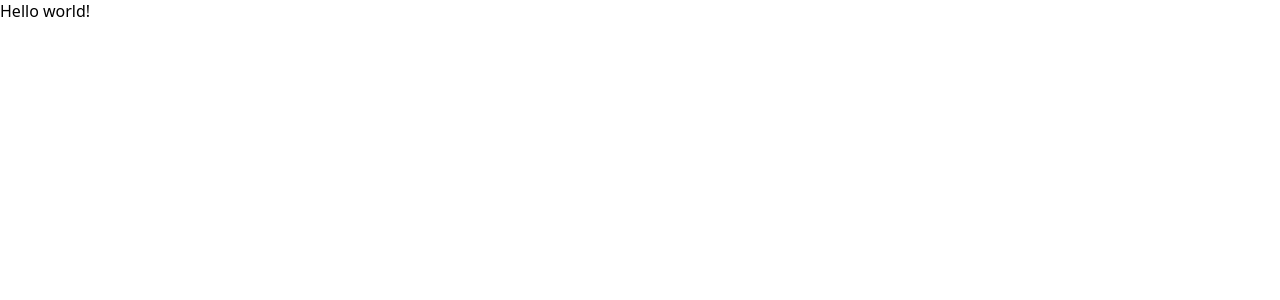
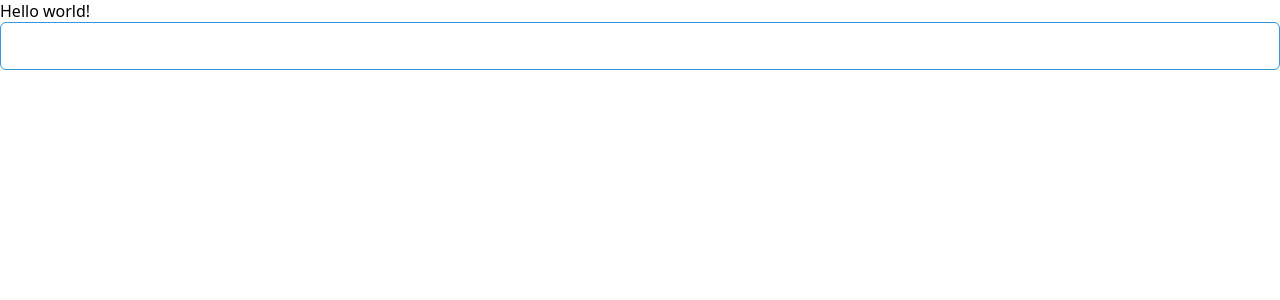
Before and after one commit to inoplanetyanya/tic-tac-toe-fe-angular, an Angular app: page / in a window 1280 px wide. Shown: the top 300 px of the page. Built offline with nearby package versions, Linux system fonts and the light colour scheme.

Commit message:
add app-input

```diff
--- a/src/app/app.html
+++ b/src/app/app.html
@@ -2,4 +2,6 @@
   class="app"
 >
   Hello world!
+
+  <app-input/>
 </main>
--- a/src/app/app.ts
+++ b/src/app/app.ts
@@ -1,11 +1,12 @@
 import { Component, signal } from '@angular/core';
 import { RouterOutlet } from '@angular/router';
+import { AppInput } from './shared/ui/app-input/app-input';
 
 @Component({
   selector: 'app-root',
-  imports: [RouterOutlet],
+  imports: [RouterOutlet, AppInput],
   templateUrl: './app.html',
-  styleUrl: './app.scss'
+  styleUrl: './app.scss',
 })
 export class App {
   protected readonly title = signal('angular');
--- /dev/null
+++ b/src/app/shared/ui/app-input/app-input.html
@@ -0,0 +1,13 @@
+<div class="field-container">
+  <input
+    [value]="value()"
+    [placeholder]="placeholder()"
+    [type]="type()"
+    [class.has-error]="error()"
+    (input)="onInput($event)"
+  />
+
+  @if (error()) {
+    <span class="field-error">{{ error() }}</span>
+  }
+</div>
--- /dev/null
+++ b/src/app/shared/ui/app-input/app-input.scss
@@ -0,0 +1,36 @@
+.field-container {
+  display: flex;
+  flex-direction: column;
+  gap: 0.5rem;
+  width: 100%;
+  margin-bottom: 1.25rem;
+}
+
+input {
+  width: 100%;
+  padding: 0.75rem 1rem;
+  font-size: 1rem;
+  border: 1px solid var(--blue);
+  border-radius: 6px;
+  outline: none;
+  transition:
+    border-color 0.2s,
+    box-shadow 0.2s;
+
+  &:focus {
+    border-color: var(--blue);
+    box-shadow: 0 0 0 3px var(--shadow-blue);
+  }
+
+  &.has-error {
+    border-color: var(--red);
+    &:focus {
+      box-shadow: 0 0 0 3px var(--shadow-red);
+    }
+  }
+}
+
+.field-error {
+  font-size: 0.8rem;
+  color: var(--red);
+}
--- /dev/null
+++ b/src/app/shared/ui/app-input/app-input.ts
@@ -0,0 +1,23 @@
+import { Component, input, output } from '@angular/core';
+
+@Component({
+  selector: 'app-input',
+  standalone: true,
+  templateUrl: './app-input.html',
+  styleUrl: './app-input.scss'
+})
+export class AppInput {
+  value = input<string>('');
+  placeholder = input<string>('');
+  type = input<string>('text');
+  error = input<string>('');
+
+  valueChange = output<string>();
+
+  onInput(event: Event): void {
+    const target = event.target;
+    if (target instanceof HTMLInputElement) {
+      this.valueChange.emit(target.value);
+    }
+  }
+}
--- a/src/styles.scss
+++ b/src/styles.scss
@@ -1,3 +1,5 @@
+@use './variables.scss';
+
 *, *::before, *::after {
   box-sizing: border-box;
   margin: 0;
--- /dev/null
+++ b/src/variables.scss
@@ -0,0 +1,6 @@
+:root {
+  --blue: #3498db;
+  --red: #e74c3c;
+  --shadow-blue: rgba(52, 152, 219, 0.15);
+  --shadow-red: rgba(231, 76, 60, 0.15);
+}
```
